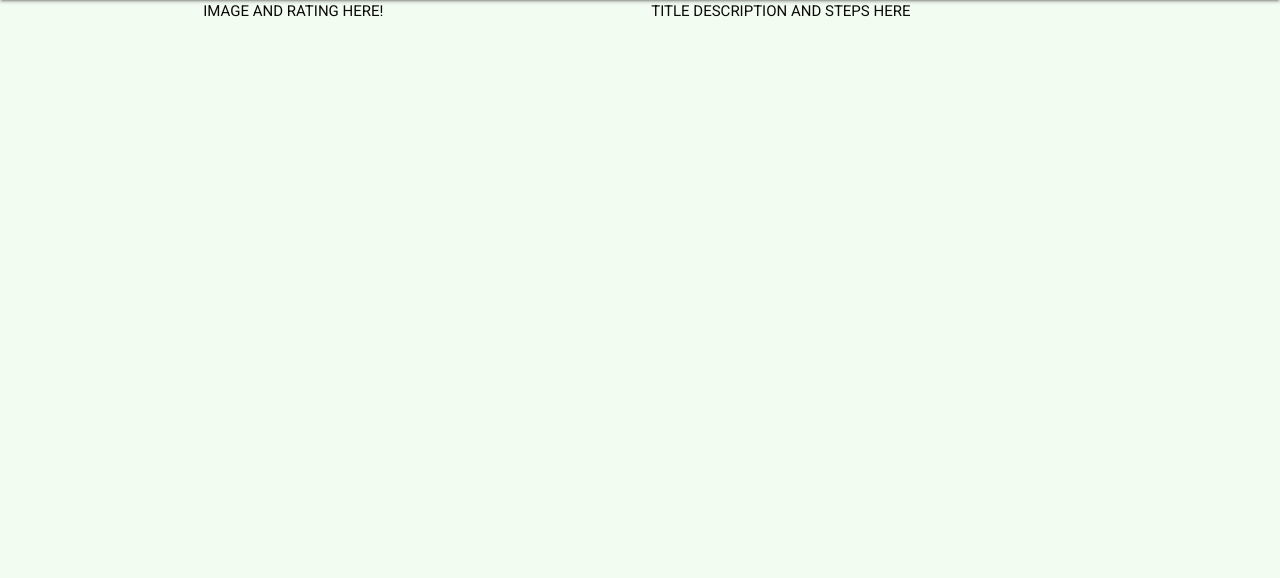
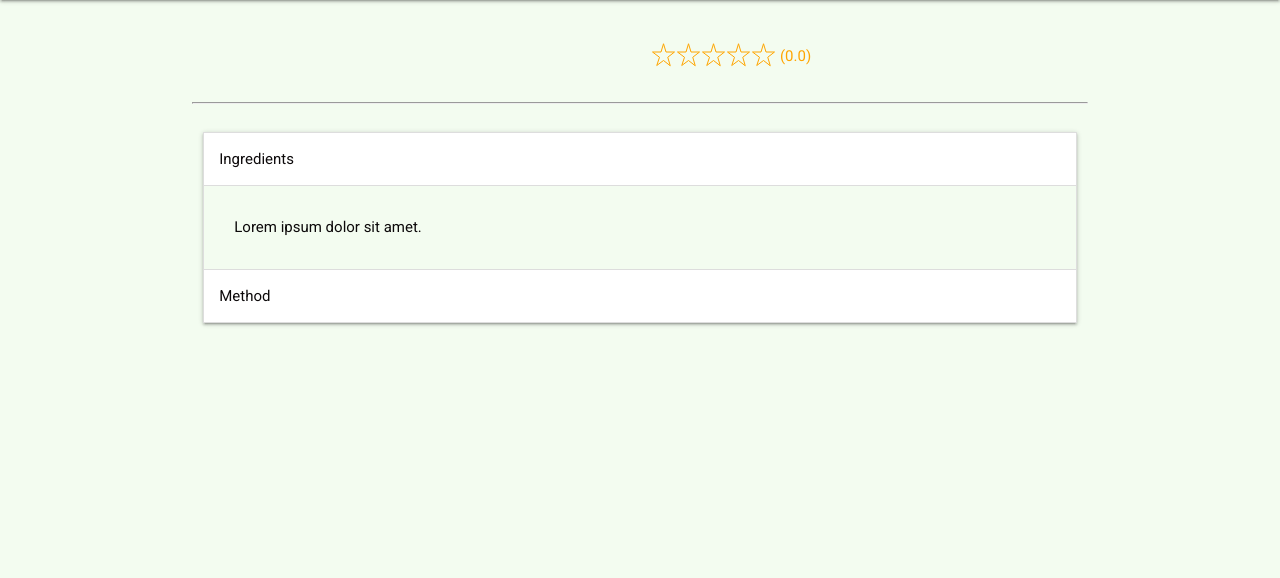
Before and after one commit to seanyoung247/Plum, a Flask app: template templates/recipe.html in a window 1280 px wide. Shown: the part 64-642 px from the top of the page. Run offline with Flask 2, Linux system fonts and the light colour scheme; the template is opened without the code that fills it, so the values that code supplies are empty; some libraries are stand-ins or nearby versions.

Commit message:
Feat: Adds recipe database information to recipe page

```diff
--- a/templates/recipe.html
+++ b/templates/recipe.html
@@ -1,5 +1,7 @@
 {% extends "base.html" %}
-{% from "star-rating.html" import generate_star_template %}
+{% from "star-rating.html" import generate_star_template,
+                                  generate_static_star_rating,
+                                  calculate_rating %}
 
 {% block templates %}
   {{ generate_star_template() }}
@@ -9,10 +11,41 @@
   <div class="container">
     <div class="row">
       <div class="col s12 l6">
-        IMAGE AND RATING HERE!
+        <img class="recipe-title-img" src="{{ recipe.image }}" alt="">
       </div>
       <div class="col s12 l6">
-        TITLE DESCRIPTION AND STEPS HERE
+        <h1 class="recipe-title">{{ recipe.name }}</h1>
+        <div class="recipe-rating">
+
+          {% set avg_rating = calculate_rating(recipe.rating)|float|round(1, 'common') %}
+          {{ generate_static_star_rating(avg_rating) }}
+          ({{ avg_rating }})
+
+        </div>
+        <p class="recipe-description">{{ recipe.description }}</p>
+      </div>
+    </div>
+    <hr class="row">
+    <div class="row">
+      <div class="col s12">
+        <ul class="collapsible">
+          <li class="active">
+            <div class="collapsible-header">
+              Ingredients
+            </div>
+            <div class="collapsible-body">
+              <span>Lorem ipsum dolor sit amet.</span>
+            </div>
+          </li>
+          <li>
+            <div class="collapsible-header">
+              Method
+            </div>
+            <div class="collapsible-body">
+              <span>Lorem ipsum dolor sit amet.</span>
+            </div>
+          </li>
+        </ul>
       </div>
     </div>
   </div>
```
